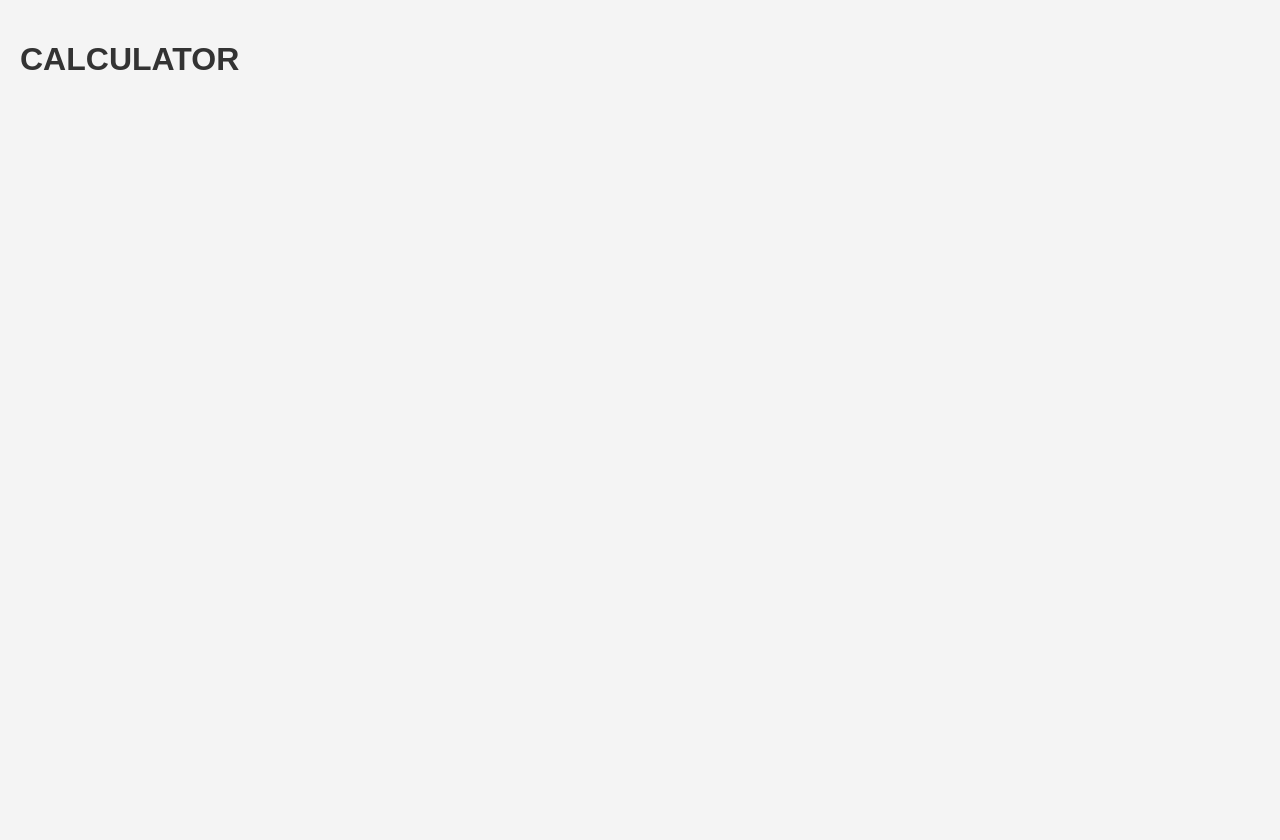
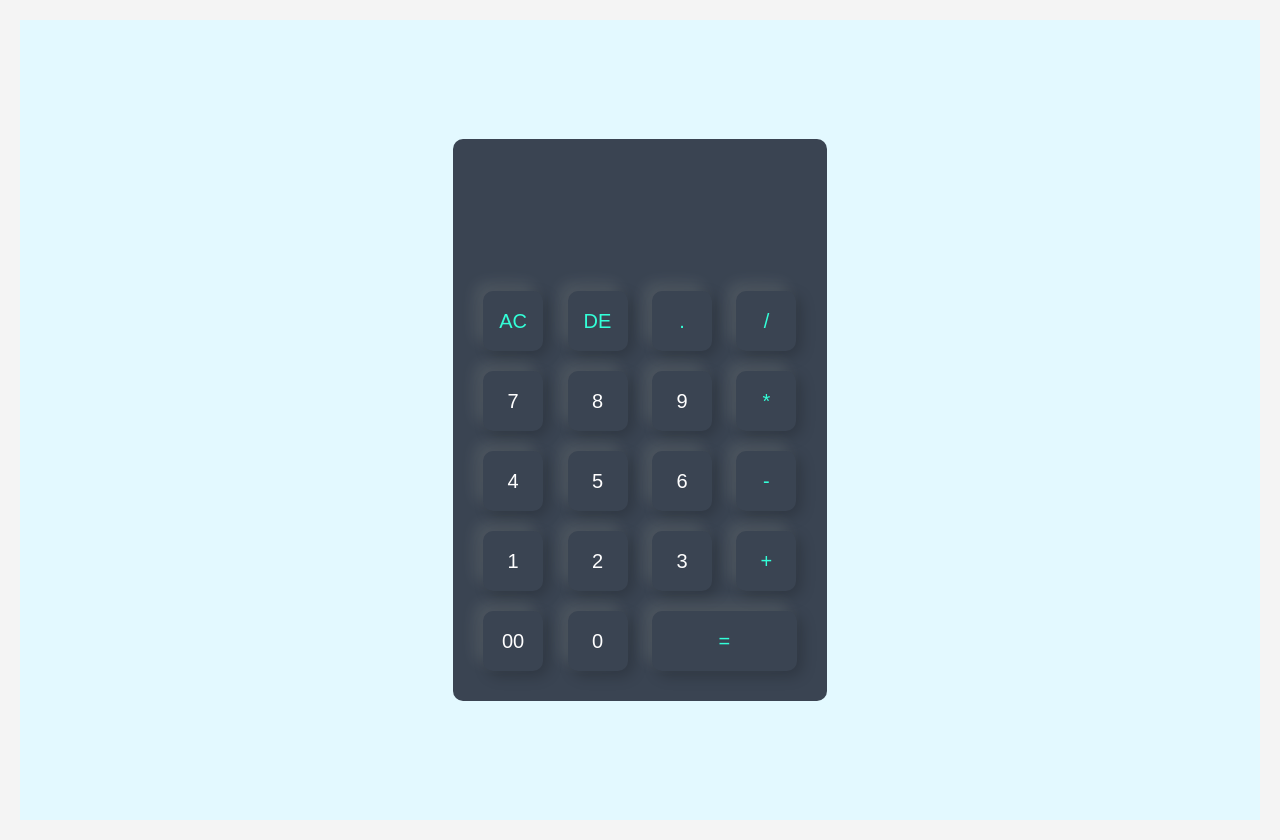
Before and after one commit to Odhran8/CALCULATOR, a plain HTML site: page index.html in a window 1280 px wide. Before the commit the page ends 800 px from the top, so only its background shows below. Drawn offline with Linux system fonts and the light colour scheme.

Commit message:
fairly easy its a good example to look back on when building other stuff by myself later

```diff
--- a/index.html
+++ b/index.html
@@ -9,7 +9,47 @@
 </head>
 
 <body>
-    <h1>CALCULATOR</h1>
+    <div class="container">
+        <div class="calculator">
+            <form>
+                <div class="display">
+                    <input type="text" name="display">
+                </div>
+                <div>
+                    <input type="button" value="AC" onclick="display.value = `` " class="operator">
+                    <input type="button" value="DE" onclick="display.value = display.value.toString ().slice(0,-1)"
+                        class="operator">
+                    <input type="button" value="." onclick="display.value += `.`" class="operator">
+                    <input type="button" value="/" onclick="display.value += `/`" class="operator">
+                </div>
+                <div>
+                    <input type="button" value="7" onclick="display.value += `7`">
+                    <input type="button" value="8" onclick="display.value += `8`">
+                    <input type="button" value="9" onclick="display.value += `9`">
+                    <input type="button" value="*" onclick="display.value += `*`" class="operator">
+                </div>
+                <div>
+                    <input type="button" value="4" onclick="display.value += `4`">
+                    <input type="button" value="5" onclick="display.value += `5`">
+                    <input type="button" value="6" onclick="display.value += `6`">
+                    <input type="button" value="-" onclick="display.value += `-`" class="operator">
+                </div>
+                <div>
+                    <input type="button" value="1" onclick="display.value += `1`">
+                    <input type="button" value="2" onclick="display.value += `2`">
+                    <input type="button" value="3" onclick="display.value += `3`">
+                    <input type="button" value="+" onclick="display.value += `+`" class="operator">
+                </div>
+                <div>
+                    <input type="button" value="00" onclick="display.value += `00`">
+                    <input type="button" value="0" onclick="display.value += `0`">
+                    <input type="button" value="=" onclick="display.value = eval(display.value)" class="equal operator">
+
+                </div>
+            </form>
+        </div>
+    </div>
+
 </body>
 
 </html>
--- a/style.css
+++ b/style.css
@@ -5,3 +5,55 @@ body {
     padding: 20px;
     margin: 0;
 }
+
+.container {
+    width: 100%;
+    height: 100vh;
+    background: #e3f9ff;
+    display: flex;
+    align-items: center;
+    justify-content: center;
+}
+
+.calculator {
+    background: #3a4452;
+    padding: 20px;
+    border-radius: 10px;
+}
+
+.calculator form input {
+    border: 0;
+    outline: 0;
+    width: 60px;
+    height: 60px;
+    border-radius: 10px;
+    box-shadow: -8px -8px 15px rgba(255, 255, 225, 0.1), 5px 5px 15px rgba(0, 0, 0, 0.2);
+    background: transparent;
+    font-size: 20px;
+    color: #fff;
+    cursor: pointer;
+    margin: 10px;
+
+}
+
+form .display {
+    display: flex;
+    justify-content: flex-end;
+    margin: 20px 0;
+}
+
+form .display input {
+    text-align: right;
+    flex: 1;
+    font-size: 45px;
+    box-shadow: none;
+}
+
+form input.equal {
+    width: 145px;
+}
+
+
+form input.operator {
+    color: #33ffd8;
+}
```
